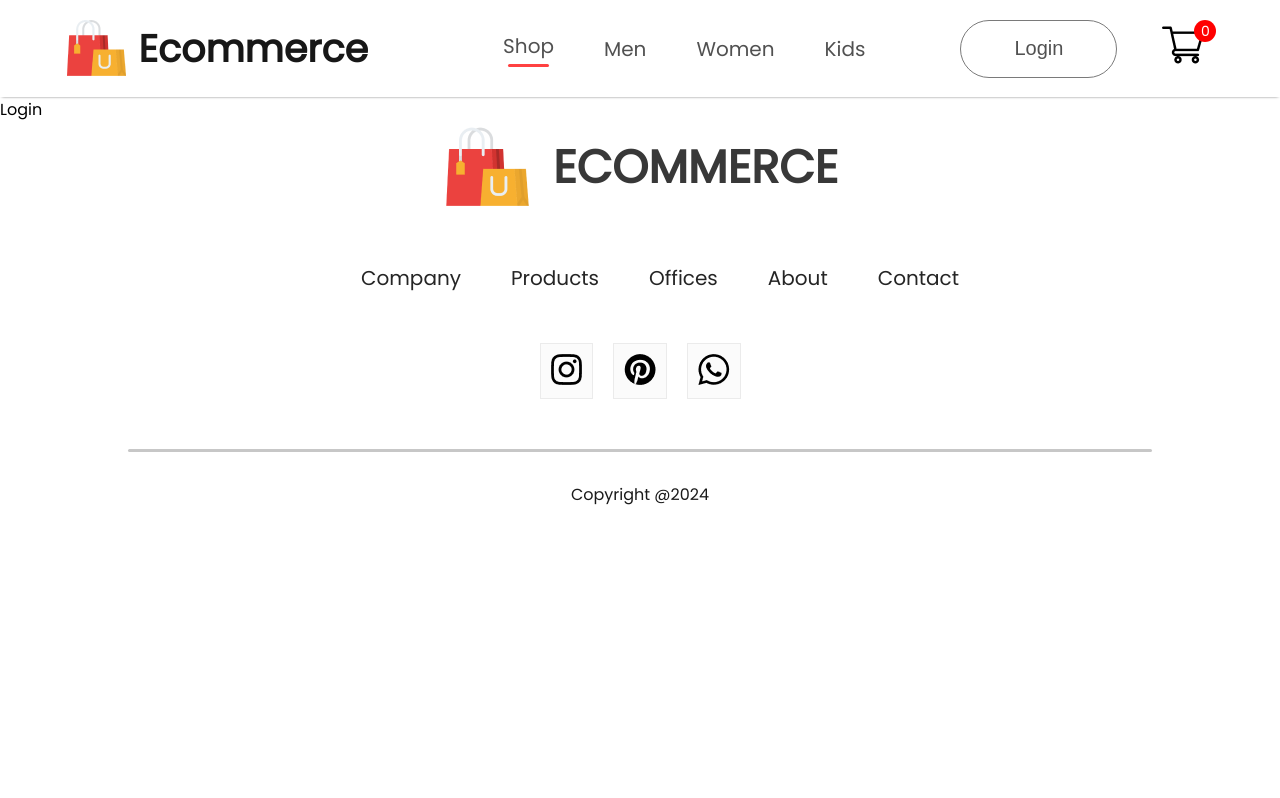
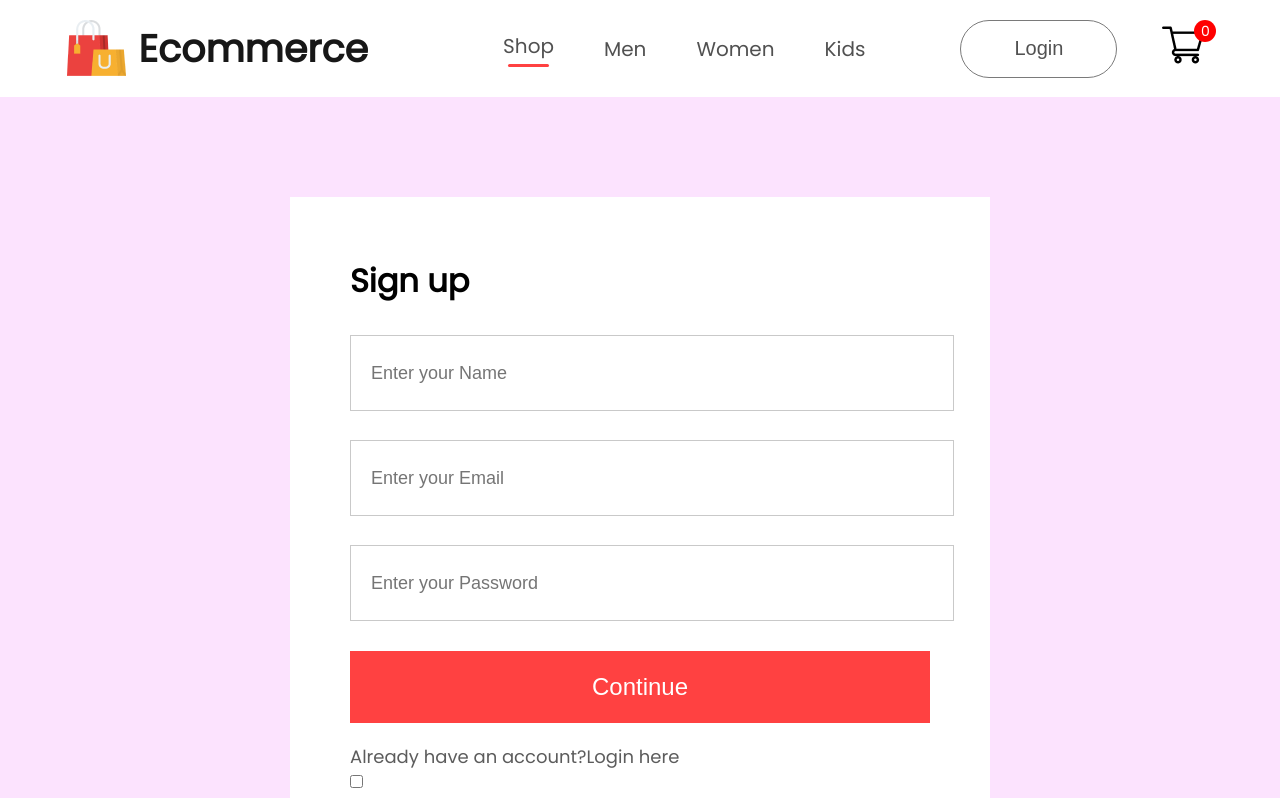
Before and after one commit to hammond01/ecommerce-store, a React (Create React App) app in the folder client/: page /login in a window 1280 px wide. Shown: the top 798 px of the page. Built offline with nearby package versions, Linux system fonts and the light colour scheme.

Commit message:
Signup screen  demo

```diff
--- /dev/null
+++ b/client/src/Pages/Auth/Auth.css
@@ -0,0 +1,49 @@
+.login {
+  width: 100%;
+  height: 80vh;
+  background: #fce3fe;
+  padding-top: 100px;
+}
+.login-container {
+  width: 580px;
+  height: 600px;
+  background: white;
+  margin: auto;
+  padding: 40px 60px;
+}
+.login-container h1 {
+  margin: 20px 0px;
+}
+.signup-fields {
+  display: flex;
+  flex-direction: column;
+  gap: 29px;
+  margin-top: 30px;
+}
+.signup-fields input {
+  height: 72px;
+  width: 100%;
+  padding-left: 20px;
+  border: 1px solid #c9c9c9;
+  outline: none;
+  color: #5c5c5c;
+  font-size: 18px;
+}
+
+.login-container button {
+  width: 580px;
+  height: 72px;
+  color: white;
+  background: #ff4141;
+  margin-top: 30px;
+  border: none;
+  font-size: 24px;
+  font-weight: 500;
+  cursor: pointer;
+}
+.login-login {
+  margin-top: 20px;
+  color: #5c5c5c;
+  font-size: 18px;
+  font-weight: 500;
+}
--- a/client/src/Pages/Auth/Login.js
+++ b/client/src/Pages/Auth/Login.js
@@ -1,9 +1,22 @@
 import React from 'react'
-
+import './Auth.css'
 const Login = () => {
     return (
-        <div>
-            Login
+        <div className='login'>
+            <div className="login-container">
+                <h1>Sign up</h1>
+                <div className="signup-fields">
+                    <input type="text" placeholder='Enter your Name' />
+                    <input type="email" placeholder='Enter your Email' />
+                    <input type="password" placeholder='Enter your Password' />
+                </div>
+                <button>Continue</button>
+                <p className='login-login'>Already have an account?<span>Login here</span> </p>
+                <div className="login-agree">
+                    <input type="checkbox" name="" id="" />
+                    <p>By continuing, I agree to the terms of use & privacy policy.</p>
+                </div>
+            </div>
         </div>
     )
 }
```
